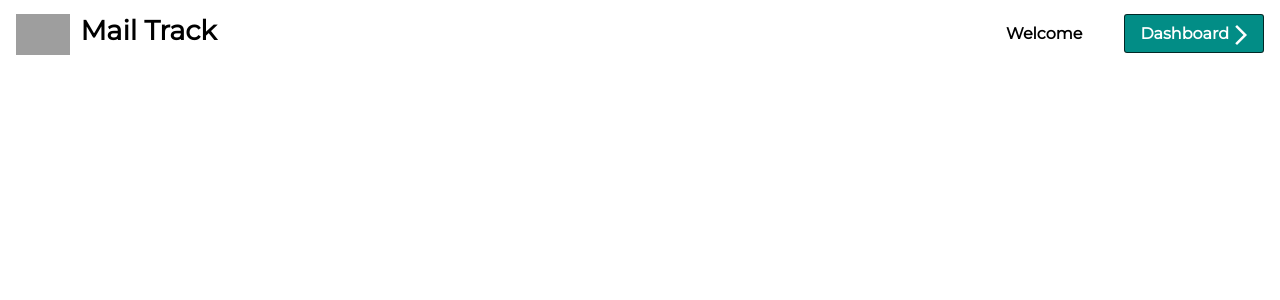
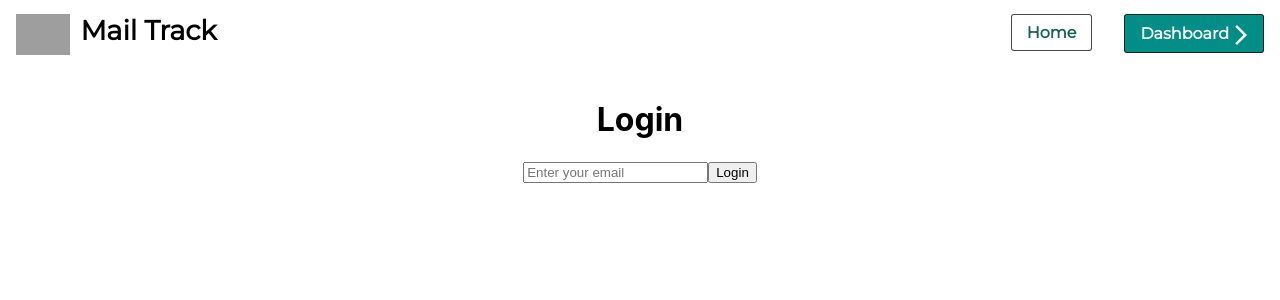
Before and after one commit to Ronil999/Mailtrack, a React (Create React App) app in the folder mail/: page /login in a window 1280 px wide. Shown: the top 300 px of the page. Built offline with nearby package versions, Linux system fonts and the light colour scheme; grey boxes are pictures that could not be loaded; a web font is replaced by a local one.

Commit message:
frontend complete

```diff
--- a/mail/package.json
+++ b/mail/package.json
@@ -12,7 +12,7 @@
     "material-icons": "^1.10.5",
     "react": "^17.0.2",
     "react-dom": "^17.0.2",
-    "react-router-dom": "^6.2.1",
+    "react-router-dom": "^6.26.1",
     "react-scripts": "5.0.0",
     "web-vitals": "^2.1.2"
   },
--- a/mail/src/components/Dashboard.js
+++ b/mail/src/components/Dashboard.js
@@ -1,23 +1,33 @@
-import { useEffect, useState } from 'react';
+import React, { useEffect, useState } from 'react';
 import axios from 'axios';
-import { useAuth0 } from "@auth0/auth0-react";
 import 'material-icons/iconfont/material-icons.css';
+import Login from './Login';
 
 function Dashboard() {
-  const { user, isAuthenticated, isLoading } = useAuth0();
   const [response, setResponse] = useState({ "data": { "res": [] } });
   const [bool, setBool] = useState(false);
   const [expandedRows, setExpandedRows] = useState([]);
 
+  // Get user email from localStorage
+  const userEmail = localStorage.getItem('userEmail');
+
   useEffect(() => {
-    axios.post("https://mailtrack.vercel.app/dashdata", { "email": "ronillakhani999@gmail.com" })
+    // Redirect to login if userEmail is not found
+    if (!userEmail) {
+      window.location.href = '/login';
+      return;
+    }
+
+    // Fetch data from the backend
+    axios.post("https://mailtrack.vercel.app/dashdata", { "email": userEmail })
       .then(res => {
         console.log("Backend Response:", res.data);
         setResponse(res.data);
         setBool(true);
       });
-  }, []);
+  }, [userEmail]); // Depend on userEmail to refetch if it changes
 
+  // Toggle row expansion
   const toggleRow = (index) => {
     if (expandedRows.includes(index)) {
       setExpandedRows(expandedRows.filter(i => i !== index));
@@ -25,6 +35,7 @@ function Dashboard() {
       setExpandedRows([...expandedRows, index]);
     }
   };
+
 
   const formatDateTime = (datetime) => {
     const [date, time] = datetime.split(' ');
--- a/mail/src/components/Home.js
+++ b/mail/src/components/Home.js
@@ -1,7 +1,6 @@
-import { useAuth0 } from "@auth0/auth0-react";
+
 import { motion } from 'framer-motion'
 function Home() {
-  const { user, isAuthenticated, isLoading } = useAuth0();
 
   const text1 = "Tracking Your Emails Is Now "
   const text2 = "Super Easy."
@@ -60,8 +59,8 @@ function Home() {
             ))}
           </motion.div>
           <motion.p initial={{ x: '-100vw', opacity: 0 }} animate={{ x: 0, opacity: 1, transition: { delay: 2, type: 'spring', stiffness: 80 } }}>Mail Tracker helps you to check who opened your emails, how many times with zero cost and with great accuracy.
-            {isAuthenticated && <div id="gotodash"><a href="/dashboard">Go to Dashboard</a><i className="material-icons">
-              play_arrow</i></div>}
+            <div id="gotodash"><a href="/dashboard">Go to Dashboard</a><i className="material-icons">
+              play_arrow</i></div>
           </motion.p>
         </div>
         <div className="homeimages">
--- /dev/null
+++ b/mail/src/components/Login.js
@@ -0,0 +1,29 @@
+// src/components/Login.js
+import { useState } from 'react';
+import axios from 'axios';
+import { useNavigate } from 'react-router-dom';
+
+function Login() {
+  const [email, setEmail] = useState('');
+  const navigate = useNavigate();
+
+  const handleLogin = async () => {
+    localStorage.setItem('userEmail', email);
+        navigate('/dashboard');
+  };
+
+  return (
+    <div className="login">
+      <h1>Login</h1>
+      <input
+        type="email"
+        placeholder="Enter your email"
+        value={email}
+        onChange={(e) => setEmail(e.target.value)}
+      />
+      <button onClick={handleLogin}>Login</button>
+    </div>
+  );
+}
+
+export default Login;
--- a/mail/src/components/Navbar.js
+++ b/mail/src/components/Navbar.js
@@ -1,62 +1,88 @@
+import React, { useState, useEffect } from 'react';
 import { BrowserRouter, Routes, Route } from "react-router-dom";
 import Home from './Home';
 import Dashboard from './Dashboard';
 import SendMail from './SendMail';
-import { motion } from 'framer-motion'
-// import { useAuth0 } from "@auth0/auth0-react";
 import 'material-icons/iconfont/material-icons.css';
+import Login from "./Login";
+
 function Navbar() {
-    // const { loginWithRedirect, logout } = useAuth0();
-    // const { user, isAuthenticated, isLoading } = useAuth0();
+    const [isLoggedIn, setIsLoggedIn] = useState(false);
+    const [userEmail, setUserEmail] = useState('');
 
-    const buttonvariant = {
-        hover: {
-            scale: 1.17,
-            backgroundColor: '#146356',
-            color: 'white',
-            transition: {
-                duration: 0.1,
-                ease: 'easeInOut'
+    useEffect(() => {
+        // Check if there is a user email in localStorage
+        const storedEmail = localStorage.getItem('userEmail');
+        if (storedEmail) {
+            setIsLoggedIn(true);
+            setUserEmail(storedEmail);
+        } else {
+            setIsLoggedIn(false);
         }
-        }
-    }
+    }, []);
 
-    const ulvariant = {
-        hidden: {
-            y: -60,
-            opacity: 0,
-        },
-        visible: {
-            y: 0,
-            opacity: 1,
-            transition: { delay: 1, duration: 0.4, type: 'spring', stiffness: 360 }
-        }
-    }
+    // Handle login
+    const handleLogin = (email) => {
+        localStorage.setItem('userEmail', email);
+        setUserEmail(email);
+        setIsLoggedIn(true);
+    };
 
+    // Handle logout
+    const handleLogout = () => {
+        localStorage.removeItem('userEmail');
+        setUserEmail('');
+        setIsLoggedIn(false);
+    };
 
     return (
         <div className="Navibar">
             <ul>
-                    <li id="logo" ><a href="#home"><img style={{ height: "1.5em" }} src="https://i.ibb.co/vDYXr2S/path1079.png" alt="log"></img>Mail Track</a></li>
+                <li id="logo">
+                    <a href="#home">
+                        <img style={{ height: "1.5em" }} src="https://i.ibb.co/vDYXr2S/path1079.png" alt="logo" />
+                        Mail Track
+                    </a>
+                </li>
 
-                    <li style={{ float: "right" }}><a href="dashboard"><div id="howtouse">Dashboard<i className="material-icons-outlined">
-                        arrow_forward_ios</i></div></a></li>
+                <li style={{ float: "right" }}>
+                    <a href="/dashboard">
+                        <div id="howtouse">Dashboard<i className="material-icons-outlined">arrow_forward_ios</i></div>
+                    </a>
+                </li>
 
-                    {/* <li style={{ float: "right" }}><a href=""><div id="login">Dashboard</div></a></li> */}
-                    <li style={{ float: "right" }}><a><div>Welcome  </div></a></li>
+                <li style={{ float: "right" }}>
+                    <a href="/">
+                        <div id="login">Home</div>
+                    </a>
+                </li>
+
+                {isLoggedIn ? (
+                    <>
+                        <li style={{ float: "right" }}>
+                            <a onClick={handleLogout} style={{ cursor: 'pointer' }}>
+                                <div id="logout">Logout</div>
+                            </a>
+                        </li>
+                        <li style={{ float: "right" }}>
+                            <a>
+                                <div>Welcome "{userEmail}" </div>
+                            </a>
+                        </li>
+                    </>
+                ) : null /* Do not render Login button if logged in */}
             </ul>
 
             <BrowserRouter>
                 <Routes>
-                        <Route exact path="/" element={<Home />}></Route>
-                        <Route exact path="/dashboard" element={<Dashboard />}></Route>
-                        <Route exact path="/send" element={<SendMail />}></Route>
+                    <Route exact path="/" element={<Home />} />
+                    <Route exact path="/dashboard" element={<Dashboard />} />
+                    <Route exact path="/login" element={<Login onLogin={handleLogin} />} />
+                    <Route exact path="/send" element={<SendMail />} />
                 </Routes>
             </BrowserRouter>
         </div>
     );
-
-
 }
 
 export default Navbar;
```
Also changed, not shown: 1 other file (tests, documents, lock files or other folders). Lines whose indentation alone changed are shown as unchanged.
